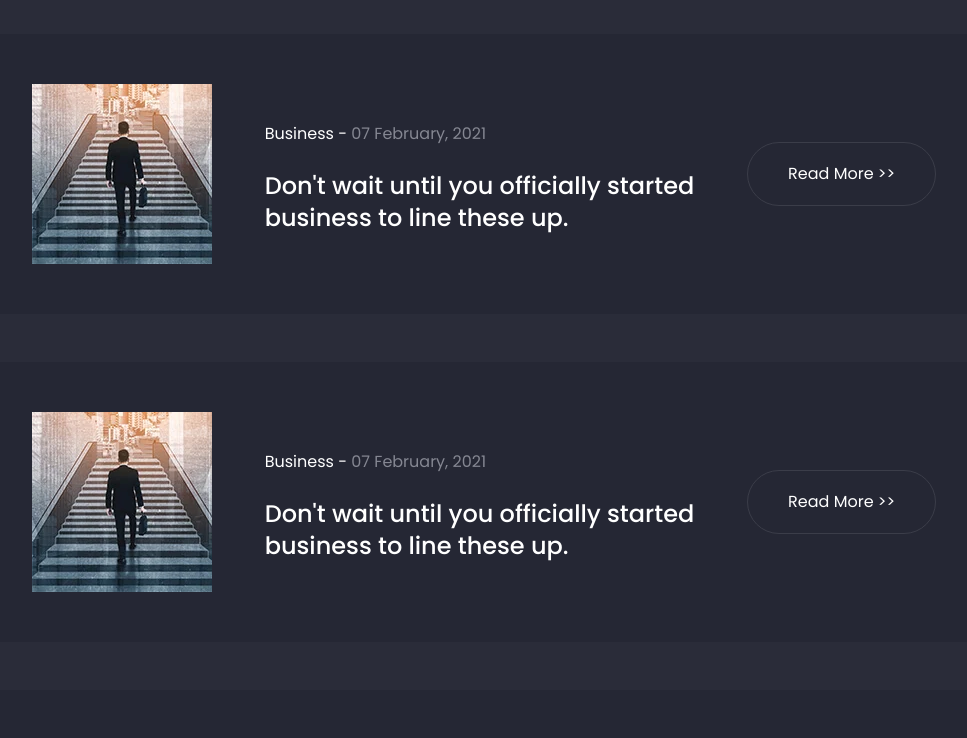
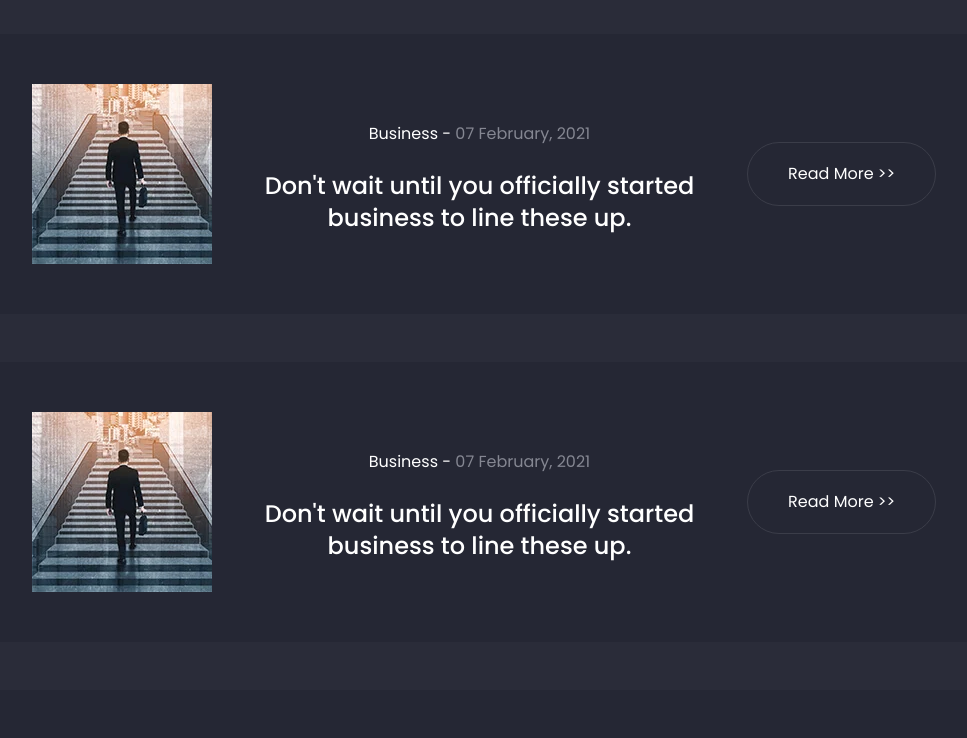
Before and after one commit to AHShuvro/portfolio-2, a React (Vite) app: page / in a window 1280 px wide. Shown: the part 6740-7478 px from the top of the page, without its empty margins (156-1123 px from the left). Built offline with nearby package versions, Linux system fonts and the light colour scheme.

Commit message:
some issues fiexd

```diff
--- a/src/Components/BlogPost/BlogPost.jsx
+++ b/src/Components/BlogPost/BlogPost.jsx
@@ -18,9 +18,9 @@ const BlogPost = () => {
                         blogs.slice(0, 3).map((item, idx) => (
                             <Link key={idx} to={'/blog'}><div className="flex flex-col lg:flex-row items-center justify-between p-[3.12rem] bg-[#252734]">
                                 <img src="assets/img/blog-feed-img-1.webp" alt="" />
-                                <div className="mt-6 mb-4">
+                                <div className="mt-6 mb-4 text-center md:text-balance">
                                     <p className="text-[1rem] text-white font-poppins">Business - <span className=" text-[#858792]">07 February, 2021</span></p>
-                                    <h3 className="text-lg lg:text-2xl leading-10 text-white font-medium font-poppins mt-6">{`Don't`} wait until you officially started <br />business to line these up.</h3>
+                                    <h3 className="text-lg lg:text-2xl leading-10 text-white font-medium font-poppins mt-6">{`Don't`} wait until you officially started <br className="hidden md:block" />business to line these up.</h3>
                                 </div>
                                 <Link to={`/blogDetails/${item.id}`}><button className="hover:bg-[#2A2C39] transition-all duration-500 text-[1rem] text-white h-16 px-10 rounded-[40rem] border-[0.062rem] border-[#3b3d49] font-poppins">Read More {`>>`}</button></Link>
                             </div></Link>
```
